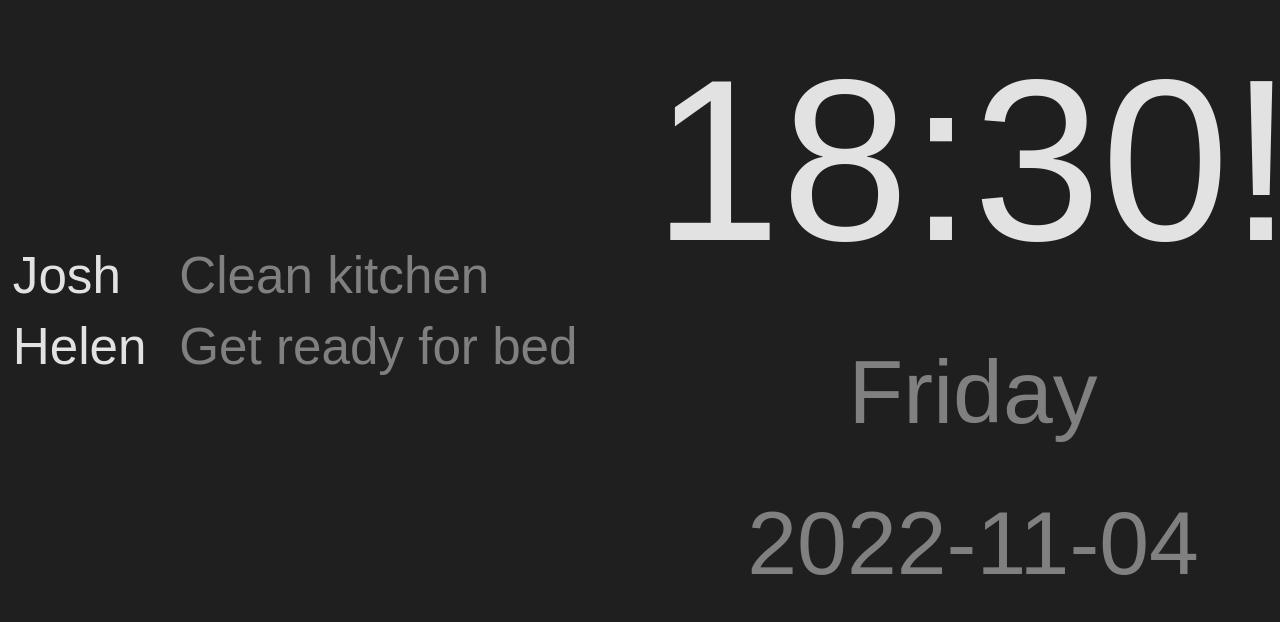
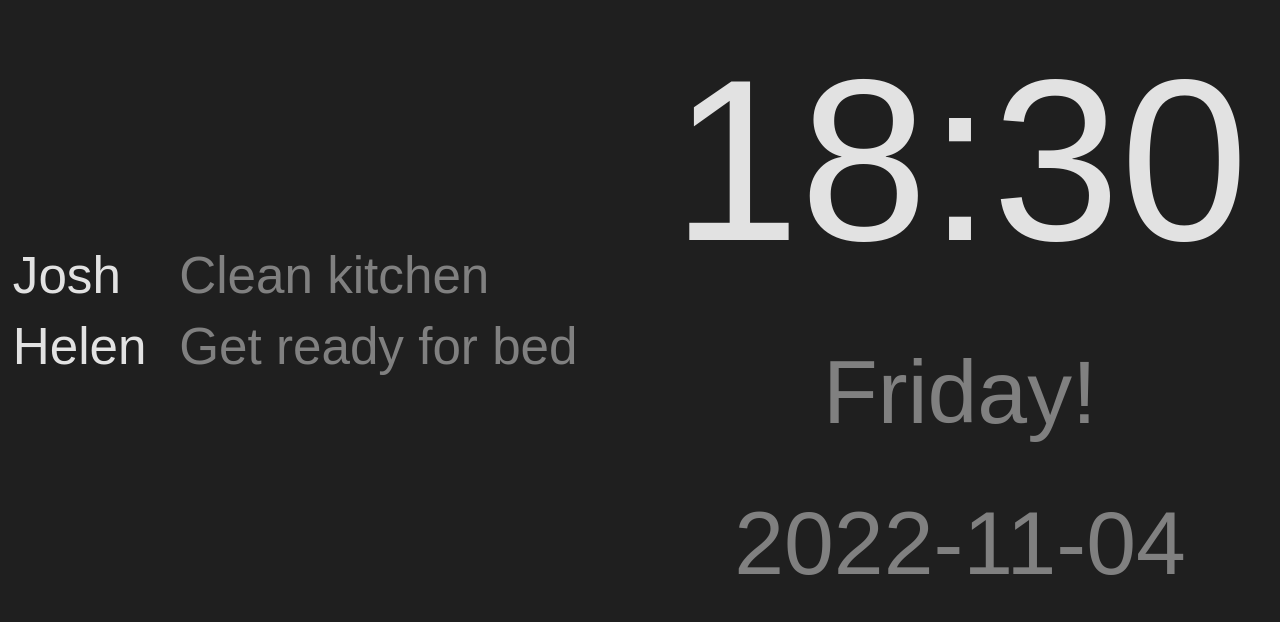
Before and after one commit to TehShrike/dining-room-terminal, a website: page index.html in a window 1280 px wide. Shown: the part 89-711 px from the top of the page. Drawn offline with Linux system fonts and the light colour scheme.

Commit message:
Wait no test like this

```diff
--- a/index.html
+++ b/index.html
@@ -354,10 +354,10 @@
 			const update = () => {
 				const { year, month, day, hours, minutes, seconds } = get_current_ct_date_time()
 
-				weekday.innerText = get_weekday({ year, month, day })
+				weekday.innerText = get_weekday({ year, month, day }) + `!`
 				date.innerText = toIsoDate({ year, month, day })
 				// time.innerText = timeFormatter.format(now)
-				minute.innerText = pad2(minutes) + `!`
+				minute.innerText = pad2(minutes)
 				hour.innerText = pad2(hours)
 
 				// minute_transform_attribute.value = `rotate(${6 * minutes + seconds / 10})`
```
